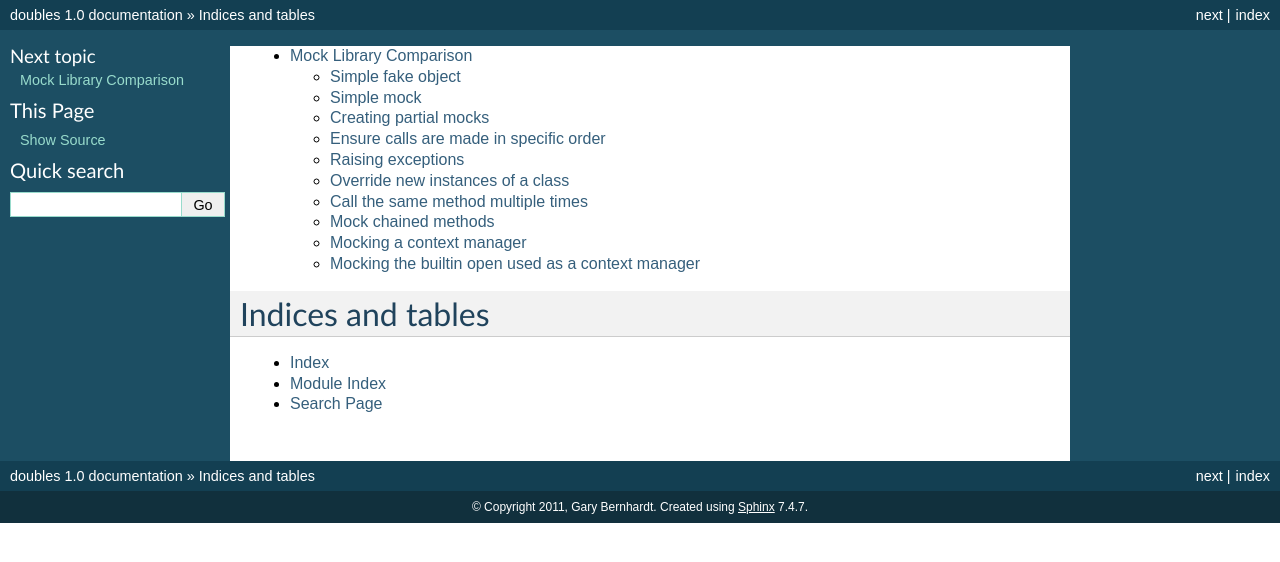
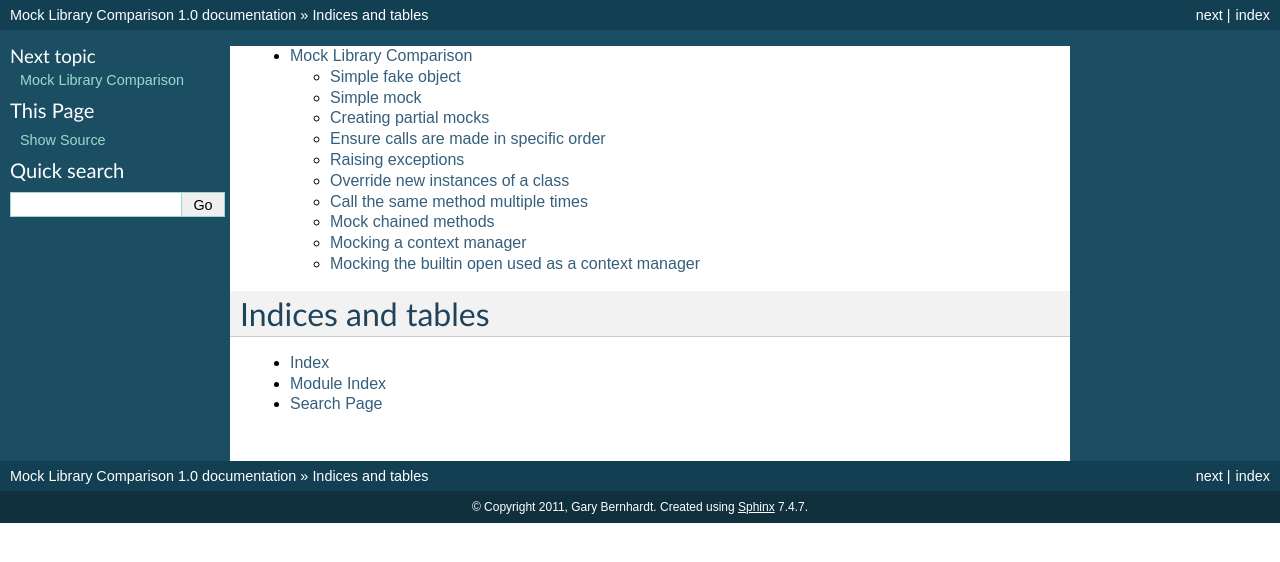
Before and after one commit to garybernhardt/python-mock-comparison, a Sphinx documentation site: the page built from docs/index.rst, in a window 1280 px wide. Shown: the top 562 px of the page. Built offline with Sphinx 7.4.7, drawn with Linux system fonts in a browser that asks for light colours.

Commit message:
fix up some naming

```diff
--- a/docs/conf.py
+++ b/docs/conf.py
@@ -40,7 +40,7 @@
 master_doc = 'index'
 
 # General information about the project.
-project = u'doubles'
+project = u'Mock Library Comparison'
 copyright = u'2011, Gary Bernhardt'
 
 # The version info for the project you're documenting, acts as replacement for
--- a/docs/index.rst
+++ b/docs/index.rst
@@ -6,7 +6,7 @@
 .. toctree::
     :maxdepth: 2
 
-    doubles
+    comparison
 
 Indices and tables
 ==================
```
Also changed, not shown: docs/comparison.rst (renamed from docs/doubles.rst).
